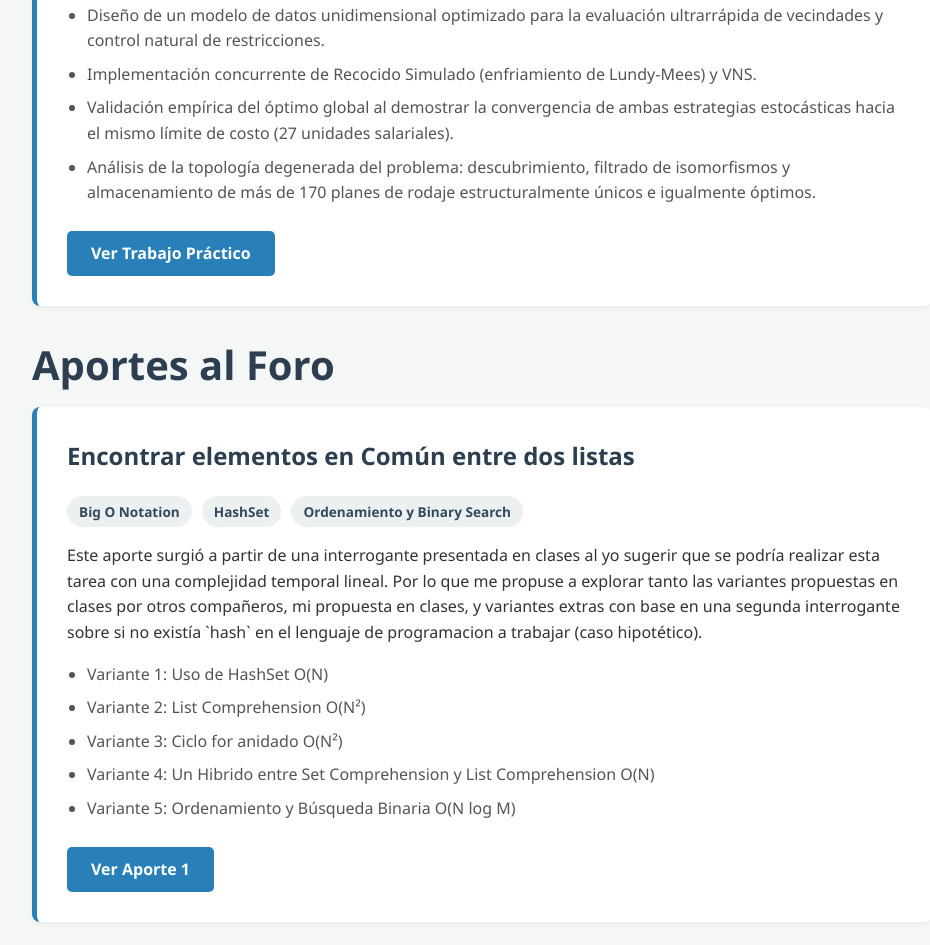
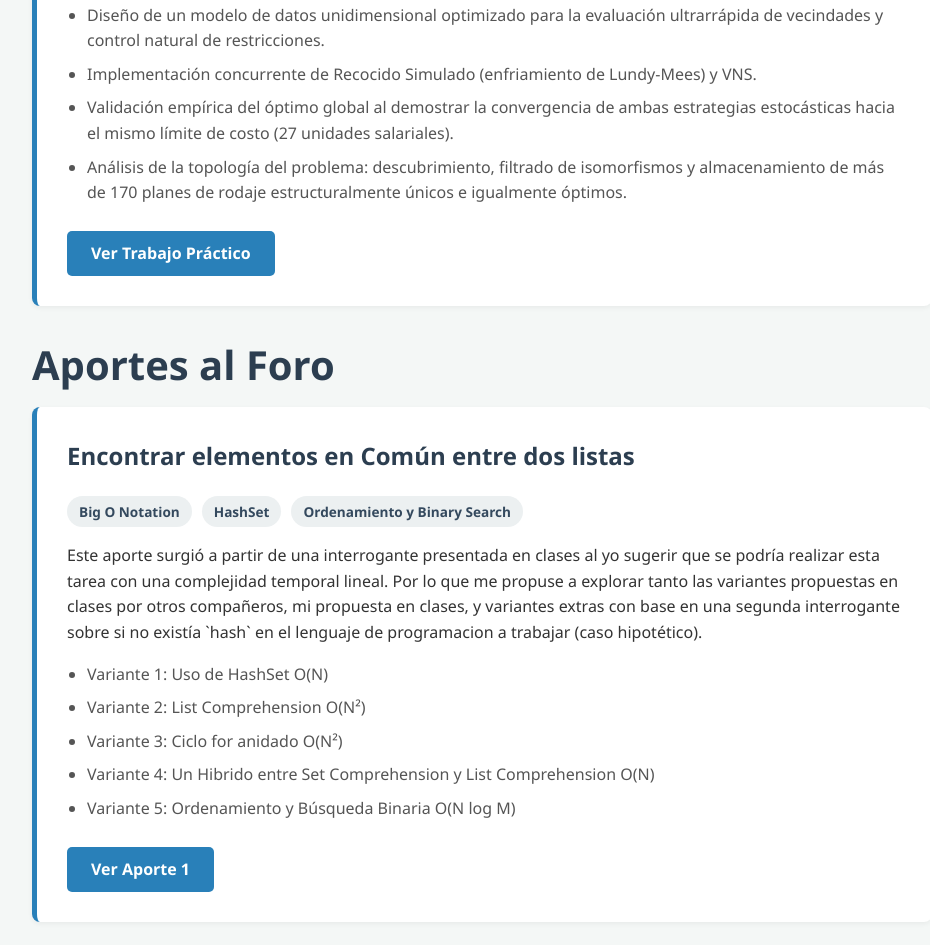
Before and after one commit to carlosbravo1408/03MIAR-Algoritmos-de-Optimizacion-2025, a plain HTML site: page index.html in a window 1280 px wide. Shown: the part 2488-3433 px from the top of the page, without its empty margins (158-1088 px from the left). Drawn offline with Linux system fonts and the light colour scheme.

Commit message:
docs: Refine styling, charts, and text in the Final Project

```diff
--- a/index.html
+++ b/index.html
@@ -200,7 +200,7 @@
                 <li>Diseño de un modelo de datos unidimensional optimizado para la evaluación ultrarrápida de vecindades y control natural de restricciones.</li>
                 <li>Implementación concurrente de Recocido Simulado (enfriamiento de Lundy-Mees) y VNS.</li>
                 <li>Validación empírica del óptimo global al demostrar la convergencia de ambas estrategias estocásticas hacia el mismo límite de costo (27 unidades salariales).</li>
-                <li>Análisis de la topología degenerada del problema: descubrimiento, filtrado de isomorfismos y almacenamiento de más de 170 planes de rodaje estructuralmente únicos e igualmente óptimos.</li>
+                <li>Análisis de la topología del problema: descubrimiento, filtrado de isomorfismos y almacenamiento de más de 170 planes de rodaje estructuralmente únicos e igualmente óptimos.</li>
             </ul>
             <a href="./TrabajoPractico/CarlosJavierBravo_Trabajo_Práctico_Algoritmos.html" class="btn" target="_blank">Ver Trabajo Práctico</a>
         </article>
```
